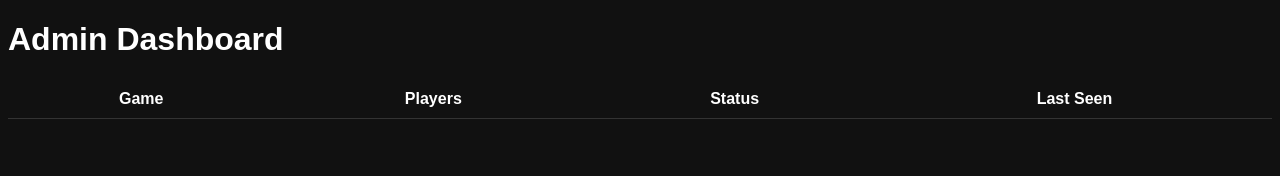
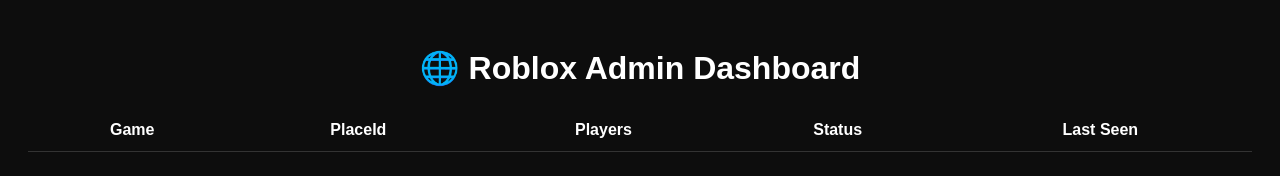
Before and after one commit to NayzXx/Nyxora, a website: page index.html in a window 1280 px wide. Drawn offline with Linux system fonts and the light colour scheme; no server answers.

Commit message:
Add files via upload

```diff
--- a/index.html
+++ b/index.html
@@ -2,26 +2,58 @@
 <html>
 <head>
   <title>Roblox Admin Dashboard</title>
+
   <style>
-    body { background:#111; color:white; font-family:sans-serif; }
-    table { width:100%; border-collapse: collapse; }
-    td, th { padding:10px; border-bottom:1px solid #333; }
-    .online { color:lime; }
-    .offline { color:red; }
+    body {
+      background: #0d0d0d;
+      color: white;
+      font-family: Arial;
+      padding: 20px;
+    }
+
+    h1 {
+      text-align: center;
+    }
+
+    table {
+      width: 100%;
+      border-collapse: collapse;
+      margin-top: 20px;
+    }
+
+    th, td {
+      padding: 12px;
+      border-bottom: 1px solid #333;
+      text-align: center;
+    }
+
+    .online {
+      color: #00ff00;
+      font-weight: bold;
+    }
+
+    .offline {
+      color: #ff3c3c;
+      font-weight: bold;
+    }
   </style>
 </head>
+
 <body>
 
-<h1>Admin Dashboard</h1>
+<h1>🌐 Roblox Admin Dashboard</h1>
+
 <table>
   <thead>
     <tr>
       <th>Game</th>
+      <th>PlaceId</th>
       <th>Players</th>
       <th>Status</th>
       <th>Last Seen</th>
     </tr>
   </thead>
+
   <tbody id="games"></tbody>
 </table>
 
@@ -35,15 +67,22 @@
 
   const now = Date.now() / 1000;
 
+  if (data.length === 0) {
+    tbody.innerHTML = "<tr><td colspan='5'>Waiting for Roblox games...</td></tr>";
+    return;
+  }
+
   data.forEach(g => {
     const online = (now - g.lastSeen) < 120;
 
     const tr = document.createElement("tr");
+
     tr.innerHTML = `
       <td>${g.gameName}</td>
+      <td>${g.placeId}</td>
       <td>${g.playerCount}</td>
       <td class="${online ? "online" : "offline"}">
-        ${online ? "ONLINE" : "OFFLINE"}
+        ${online ? "🟢 ONLINE" : "🔴 OFFLINE"}
       </td>
       <td>${Math.floor(now - g.lastSeen)}s ago</td>
     `;
@@ -52,6 +91,7 @@
   });
 }
 
+// refresh auto
 setInterval(load, 5000);
 load();
 </script>
--- a/package.json
+++ b/package.json
@@ -2,6 +2,9 @@
   "name": "roblox-dashboard",
   "version": "1.0.0",
   "main": "server.js",
+  "scripts": {
+    "start": "node server.js"
+  },
   "dependencies": {
     "express": "^4.18.2"
   }
```
Also changed, not shown: server.js (+22 -7 lines).
